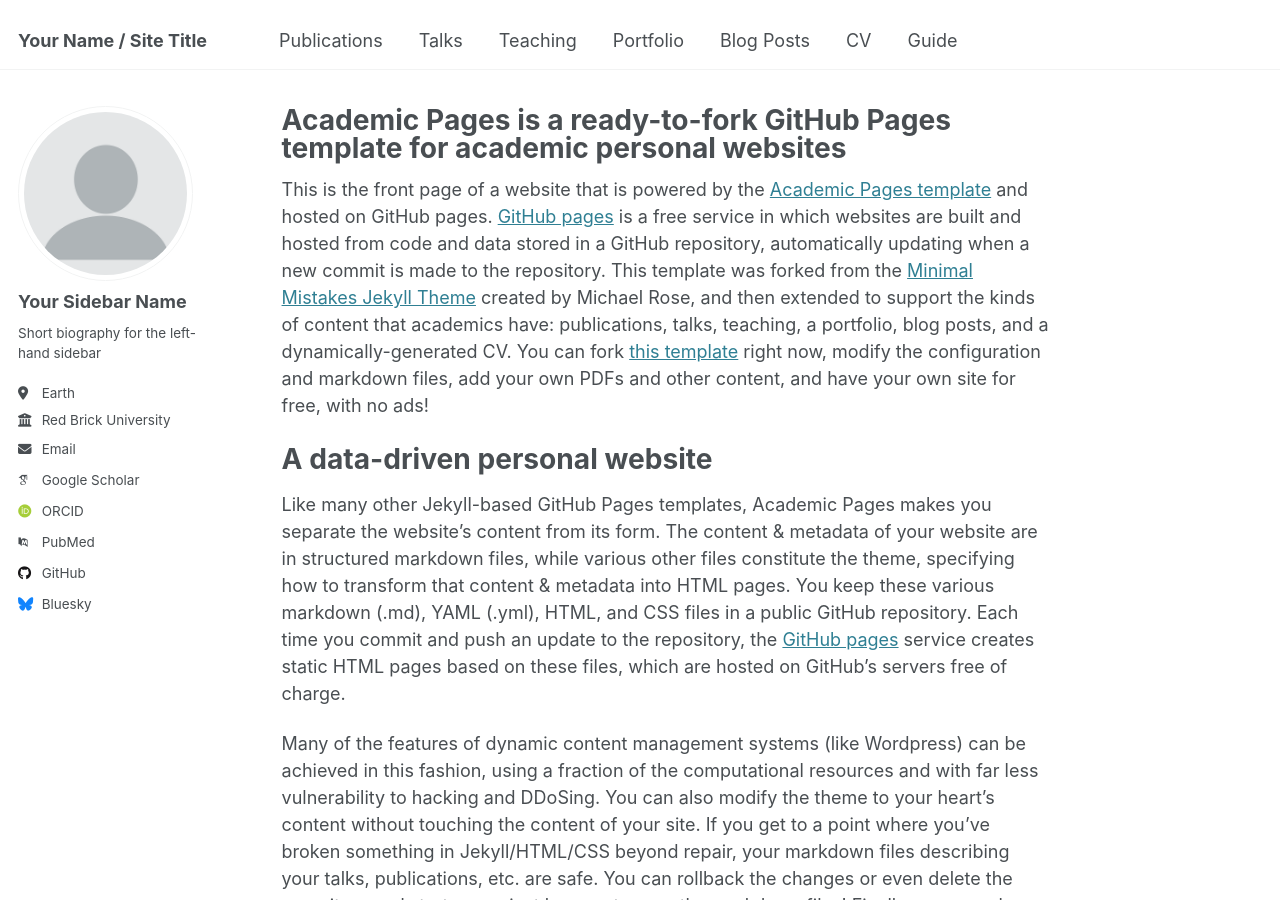
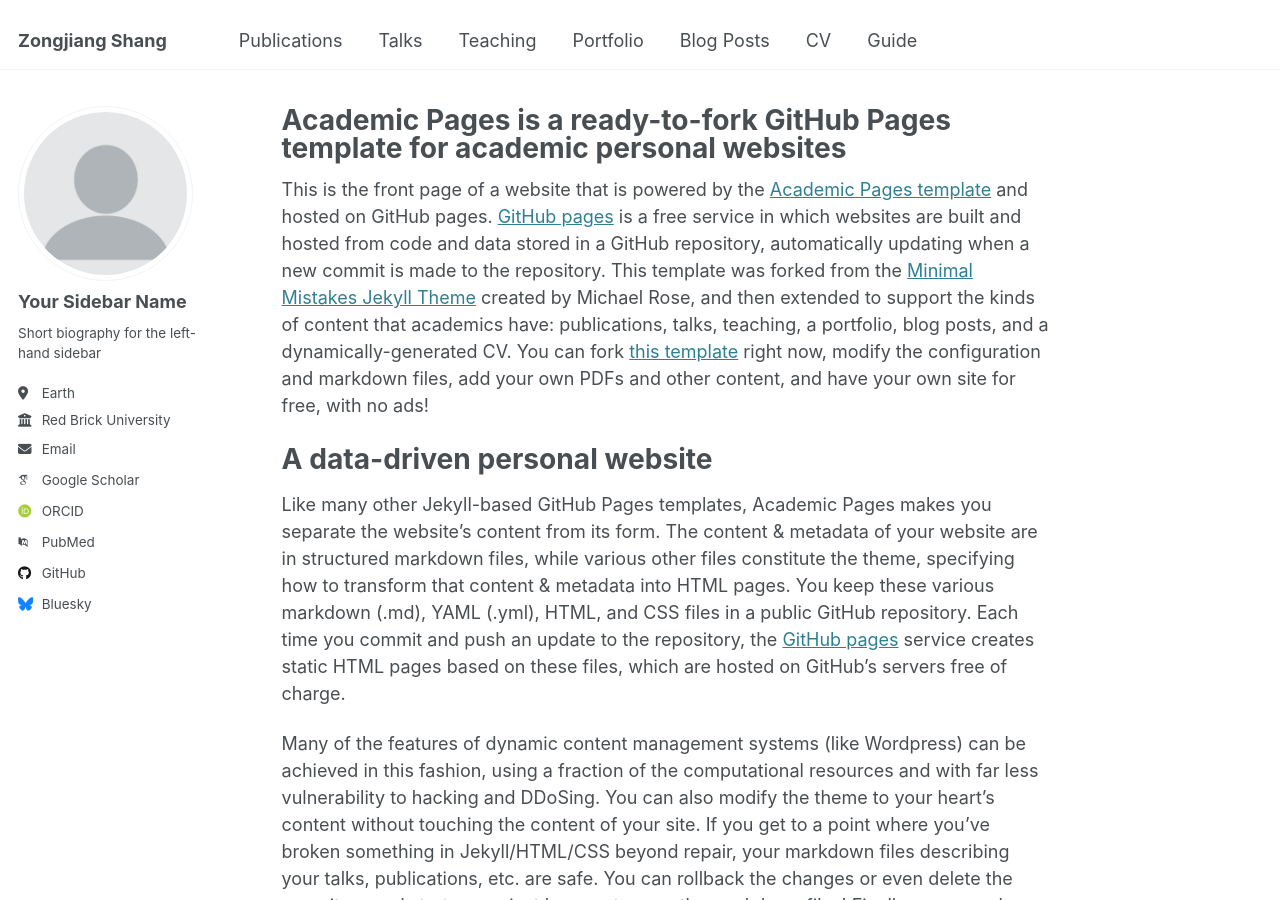
Before and after one commit to shangzongjiang/shangzongjiang.github.io, a Jekyll site: the page built from _pages/about.md, in a window 1280 px wide and 900 px high. Built offline with Jekyll 4.4.1, drawn with Linux system fonts in a browser that asks for light colours; some web fonts are replaced.

Commit message:
Update _config.yml

```diff
--- a/_config.yml
+++ b/_config.yml
@@ -9,7 +9,7 @@
 # Basic Site Settings
 locale                   : "en-US"
 site_theme               : "default"
-title                    : "Your Name / Site Title"
+title                    : "Zongjiang Shang"
 title_separator          : "-"
 name                     : &name "Your Name"
 description              : &description "personal description"
```
